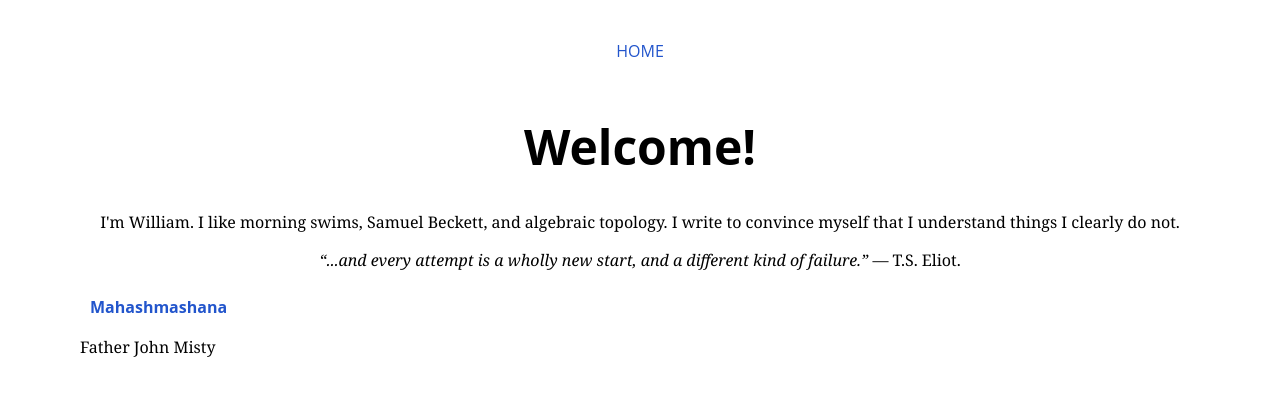
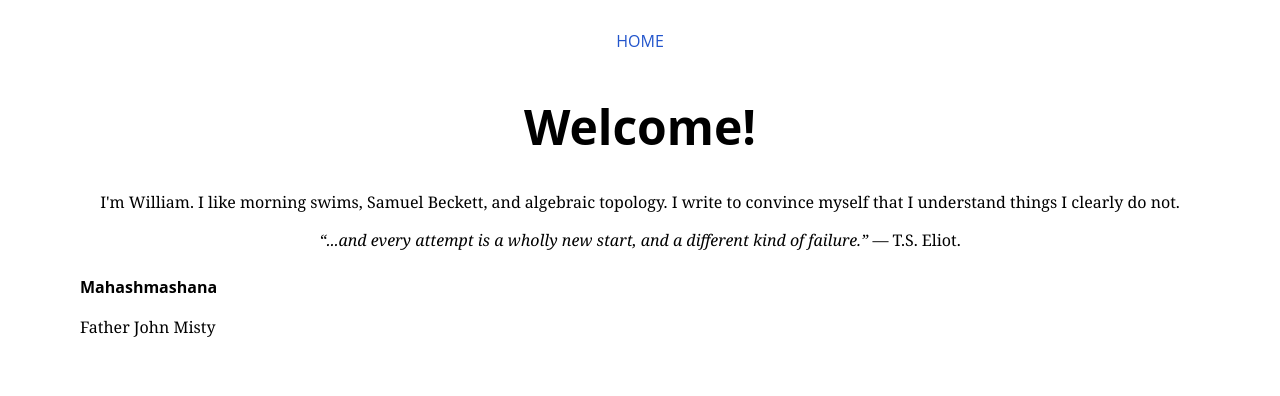
Before and after one commit to williamrygao/williamrygao.github.io, a Jekyll site: the page built from index.md, in a window 1280 px wide. Shown: the top 396 px of the page. Built offline with Jekyll 4.4.1, drawn with Linux system fonts in a browser that asks for light colours.

Commit message:
Update style.css

```diff
--- a/assets/css/style.css
+++ b/assets/css/style.css
@@ -38,6 +38,8 @@ nav {
   display: flex;
   justify-content: center;
   padding: 10px;
+  margin-top: 20px;
+  margin-bottom: 0;
   background-color: #fff;
 }
 
@@ -46,7 +48,6 @@ a {
   font-family: 'Open Sans', Arial, sans-serif;
   color: #2255CC;
   text-decoration: none;
-  padding: 10px;
 }
 
 a:hover {
@@ -54,10 +55,14 @@ a:hover {
   text-decoration: underline;
 }
 
-.post a {
+.post h2 a {
+  font-size: 1rem;
+  color: #000;
   text-decoration-style: dotted;
 }
 
-.post a:hover {
+.post h2 a:hover {
+  font-size: 1rem;
+  color: #000;
   text-decoration-style: solid;
 }
```
